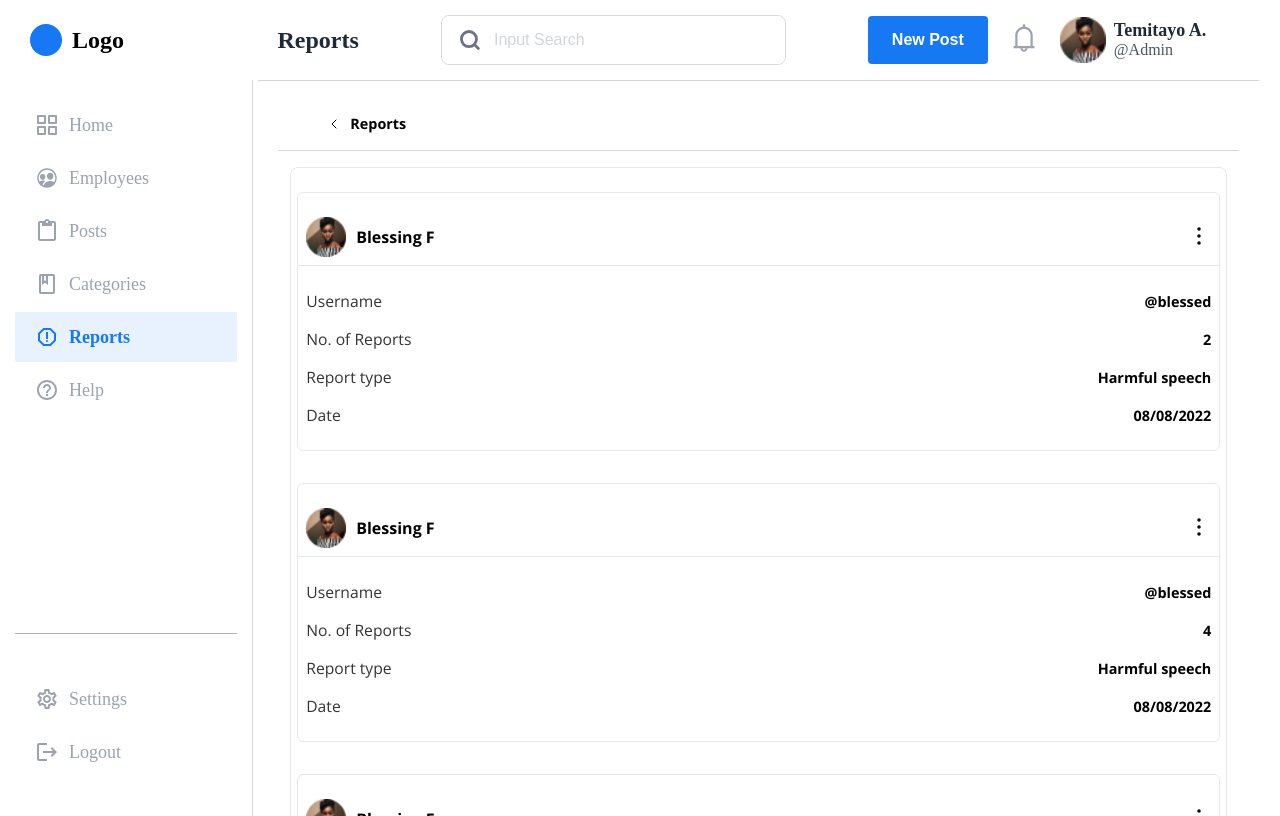
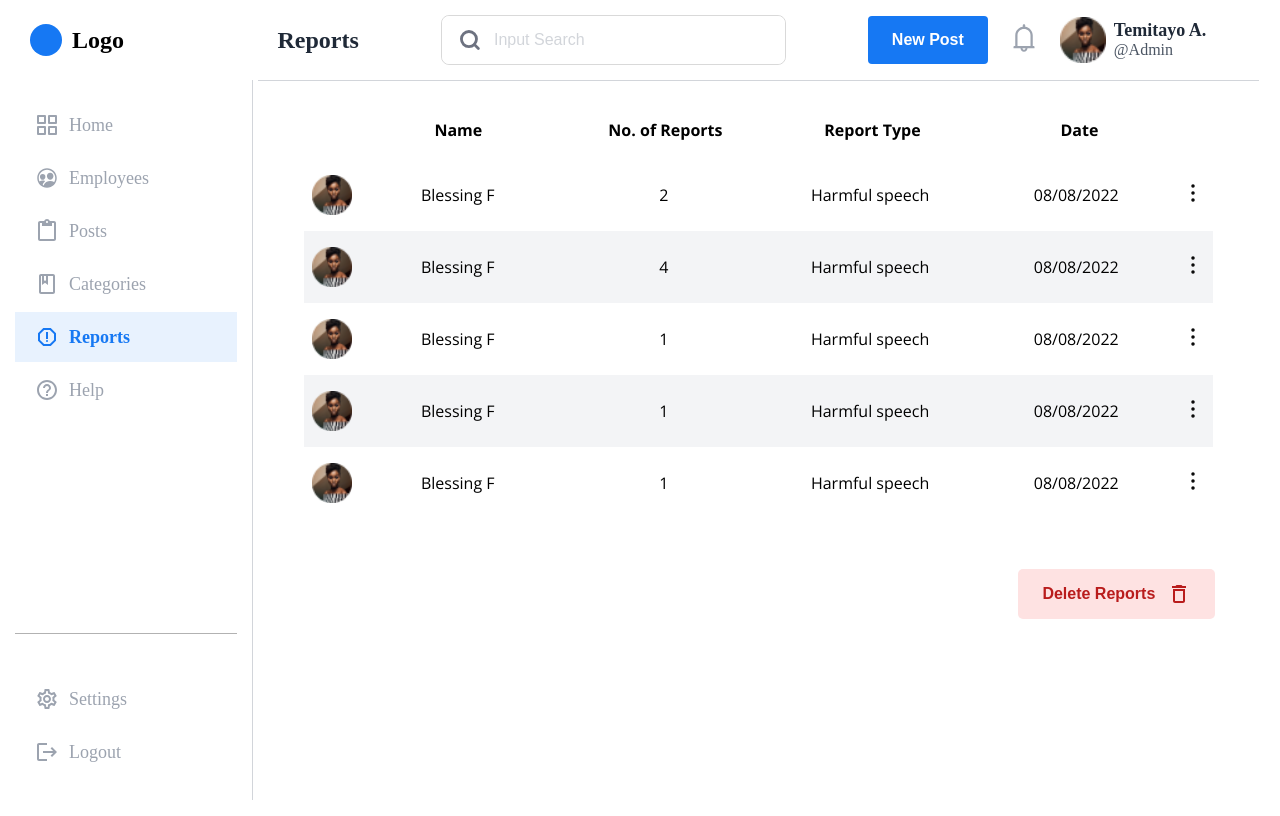
Before and after one commit to tbf-challenge/teamwork-fe, a React (Create React App) app: page /reports in a window 1280 px wide. Built offline with nearby package versions, Linux system fonts and the light colour scheme.

Commit message:
reports page desktop view

```diff
--- a/package.json
+++ b/package.json
@@ -24,6 +24,7 @@
     "react-quilljs": "^1.3.1",
     "react-router-dom": "^6.3.0",
     "react-scripts": "^5.0.1",
+    "react-table": "^7.8.0",
     "styled-components": "^5.3.5",
     "sweetalert": "^2.1.2",
     "web-vitals": "2.1.4"
--- /dev/null
+++ b/src/hooks/use-window-dimensions.js
@@ -0,0 +1,25 @@
+/* eslint-disable no-undef */
+import { useState, useEffect } from "react";
+
+function getWindowDimensions() {
+  const { innerWidth: width, innerHeight: height } = window;
+  return {
+    width,
+    height
+  };
+}
+
+export default function useWindowDimensions() {
+  const [windowDimensions, setWindowDimensions] = useState(getWindowDimensions());
+
+  useEffect(() => {
+    function handleResize() {
+      setWindowDimensions(getWindowDimensions());
+    }
+
+    window.addEventListener("resize", handleResize);
+    return () => window.removeEventListener("resize", handleResize);
+  }, []);
+
+  return windowDimensions;
+}
--- /dev/null
+++ b/src/pages/reports/CardsSection.jsx
@@ -0,0 +1,48 @@
+import Styled from "./reports.styles";
+import { ReactComponent as MoreSvg } from "../../Assets/images/more-vertical.svg";
+
+const {
+  CardsContainer, Card
+} = Styled;
+
+const CardsSection = ({ data }) => {
+  return (
+    <CardsContainer>
+      {data.map(({
+        id, user, reports, date
+      }) => {
+        const items = [
+          { idx: "0", name: "Username", desc: user.username },
+          { idx: "1", name: "No. of Reports", desc: reports.amount },
+          { idx: "2", name: "Report type", desc: reports.type },
+          { idx: "3", name: "Date", desc: date }
+        ];
+
+        return (
+          <Card.Wrapper key={id}>
+            <Card.Heading>
+              <div>
+                <img src={user.profileImg} alt={user.username} />
+              </div>
+              <span>{user.fullname}</span>
+              <button type="button" title="more">
+                <MoreSvg />
+              </button>
+            </Card.Heading>
+
+            <Card.Body>
+              {items.map(({ idx, name, desc }) => (
+                <Card.Item key={idx}>
+                  <h5>{name}</h5>
+                  <span>{desc}</span>
+                </Card.Item>
+              ))}
+            </Card.Body>
+          </Card.Wrapper>
+        );
+      })}
+    </CardsContainer>
+  );
+};
+
+export default CardsSection;
--- a/src/pages/reports/Reports.jsx
+++ b/src/pages/reports/Reports.jsx
@@ -1,10 +1,13 @@
+import useWindowDimensions from "../../hooks/use-window-dimensions";
 import Styled from "./reports.styles";
+import CardsSection from "./CardsSection";
+import TableSection from "./TableSection";
 import { ReactComponent as BackSvg } from "../../Assets/images/Back.svg";
-import { ReactComponent as MoreSvg } from "../../Assets/images/more-vertical.svg";
+import { ReactComponent as DeleteSvg } from "../../Assets/images/delete_outline.svg";
 import userPic from "../../Assets/images/User Profile.png";
 
 const {
-  Wrapper, Heading, BackButton, Typography, Body, CardsContainer, Card
+  Wrapper, Heading, BackButton, Typography, Body, Footer
 } = Styled;
 
 const data = [
@@ -16,12 +19,23 @@ const data = [
   },
   {
     id: "2", user: { username: "@blessed", fullname: "Blessing F", profileImg: userPic }, reports: { amount: 1, type: "Harmful speech" }, date: "08/08/2022"
+  },
+  {
+    id: "3", user: { username: "@blessed", fullname: "Blessing F", profileImg: userPic }, reports: { amount: 1, type: "Harmful speech" }, date: "08/08/2022"
+  },
+  {
+    id: "4", user: { username: "@blessed", fullname: "Blessing F", profileImg: userPic }, reports: { amount: 1, type: "Harmful speech" }, date: "08/08/2022"
   }
 ];
 
 const Reports = () => {
+  const { width } = useWindowDimensions();
+
   return (
     <Wrapper>
+      {width < 578
+        ? (
+          <>
             <Heading>
               <BackButton type="button" title="back">
                 <BackSvg />
@@ -30,43 +44,22 @@ const Reports = () => {
               <Typography.NavH1>Reports</Typography.NavH1>
             </Heading>
 
-      <Body>
-        <CardsContainer>
-          {data.map(({
-            id, user, reports, date
-          }) => {
-            const items = [
-              { idx: "0", name: "Username", desc: user.username },
-              { idx: "1", name: "No. of Reports", desc: reports.amount },
-              { idx: "2", name: "Report type", desc: reports.type },
-              { idx: "3", name: "Date", desc: date }
-            ];
+            <CardsSection data={data} />
+          </>
+        )
+        : (
+          <>
+            <TableSection data={data} />
 
-            return (
-              <Card.Wrapper key={id}>
-                <Card.Heading>
-                  <div>
-                    <img src={user.profileImg} alt={user.username} />
-                  </div>
-                  <span>{user.fullname}</span>
-                  <button type="button" title="more">
-                    <MoreSvg />
+            <Footer>
+              <button type="button" title="delete reports">
+                Delete Reports
+                <DeleteSvg />
               </button>
-                </Card.Heading>
-
-                <Card.Body>
-                  {items.map(({ idx, name, desc }) => (
-                    <Card.Item key={idx}>
-                      <h5>{name}</h5>
-                      <span>{desc}</span>
-                    </Card.Item>
-                  ))}
-                </Card.Body>
-              </Card.Wrapper>
-            );
-          })}
-        </CardsContainer>
-      </Body>
+            </Footer>
+          </>
+        )}
+      <Body />
     </Wrapper>
   );
 };
--- /dev/null
+++ b/src/pages/reports/TableSection.jsx
@@ -0,0 +1,68 @@
+import { useTable } from "react-table";
+import Styled from "./reports.styles";
+import { ReactComponent as MoreSvg } from "../../Assets/images/more-vertical.svg";
+
+const { Table } = Styled;
+
+const columns = [
+  { Header: "", accessor: "user.profileImg" },
+  { Header: "Name", accessor: "user.fullname" },
+  { Header: "No. of Reports", accessor: "reports.amount" },
+  { Header: "Report Type", accessor: "reports.type" },
+  { Header: "Date", accessor: "date" },
+  { Header: " ", accessor: "" }
+];
+
+const TableSection = ({ data }) => {
+  const {
+    getTableProps,
+    getTableBodyProps,
+    headerGroups,
+    rows,
+    prepareRow
+  } = useTable({
+    columns,
+    data
+  });
+
+  return (
+    <Table.Container {...getTableProps()}>
+      <Table.Head>
+        {headerGroups.map((headerGroup) => (
+          <Table.Row {...headerGroup.getHeaderGroupProps()}>
+            {headerGroup.headers.map((column) => (
+              <Table.Heading {...column.getHeaderProps()}>{column.render("Header")}</Table.Heading>
+            ))}
+          </Table.Row>
+        ))}
+      </Table.Head>
+      <Table.Body {...getTableBodyProps()}>
+        {rows.map((row) => {
+          prepareRow(row);
+          return (
+            <Table.Row {...row.getRowProps()}>
+              {row.cells.map((cell, i) => {
+                return (
+                  <Table.Cell {...cell.getCellProps()}>
+                    {i === 0 ? (
+                      <div>
+                        <img src={cell.value} alt={row["user.username"]} />
+                      </div>
+                    ) : cell.render("Cell") }
+                    {!cell.value && (
+                      <button type="button" title="more">
+                        <MoreSvg />
+                      </button>
+                    )}
+                  </Table.Cell>
+                );
+              })}
+            </Table.Row>
+          );
+        })}
+      </Table.Body>
+    </Table.Container>
+  );
+};
+
+export default TableSection;
--- a/src/pages/reports/reports.styles.js
+++ b/src/pages/reports/reports.styles.js
@@ -36,8 +36,12 @@ const ReportsStyles = {
   border-radius: 8px;
   border: thin solid var(--Gray-Color-200);
   display: grid;
-  grid-template-column: 1fr;
+  grid-template-columns: 1fr;
   gap: 32px;
+
+  @media (min-width: 578px) {
+    display: none;
+  }
   `,
 
   Card: {
@@ -100,9 +104,87 @@ const ReportsStyles = {
     span {
       font-size: 0.9em;
       font-weight: 700;
+    };
+    `
+  },
+
+  Table: {
+    Container: styled.table`
+    width: 100%;
+    max-width: 1380px;
+    margin: auto;
+
+    @media (min-width: 1240px){
+      padding: 0 24px;
+    }
+    `,
+
+    Head: styled.thead``,
+
+    Body: styled.tbody``,
+
+    Heading: styled.th`
+    text-align: center;
+    white-space: nowrap;
+    `,
+
+    Row: styled.tr`
+    display: grid;
+    grid-template-columns: 0.5fr 2.5fr 2.5fr 2.5fr 2.5fr 0.25fr;
+    align-items: center;
+    justify-content: space-between;
+    padding: 1rem 0.5rem;
+    gap: 0.25rem;
+
+    &:nth-child(even) {
+      background: var(--Gray-Color-100)
+    }
+    `,
+
+    Cell: styled.td`
+    text-align: center;
+
+    > div {
+      width: 40px;
+      height: 40px;
+    };
+
+    > div > img {
+      width: 100%
+    }
+
+    > button {
+      outline: none;
+      background: none;
+      cursor: pointer
     }
     `
+  },
+
+  Footer: styled.div`
+  margin: 48px auto 0 auto;
+  width: 100%;
+  max-width: 1380px;
+  display: flex;
+  justify-content: flex-end;
+
+  button {
+    display: flex;
+    align-items: center;
+    gap: 12px;
+    padding: 0.8rem 1.5rem;
+    border-radius: 5px;
+    background-color: var(--Error-Color-100);
+    color: var(--Error-Color-700);
+    font-size: 1em;
+    font-weight: 600;
+    cursor: pointer;
+  };
+
+  @media (min-width: 1240px){
+    padding: 0 24px;
   }
+  `
 };
 
 export default ReportsStyles;
```
Also changed, not shown: src/Assets/images/delete_outline.svg (added), 1 other file (tests, documents, lock files or other folders). Lines whose indentation alone changed are shown as unchanged.
